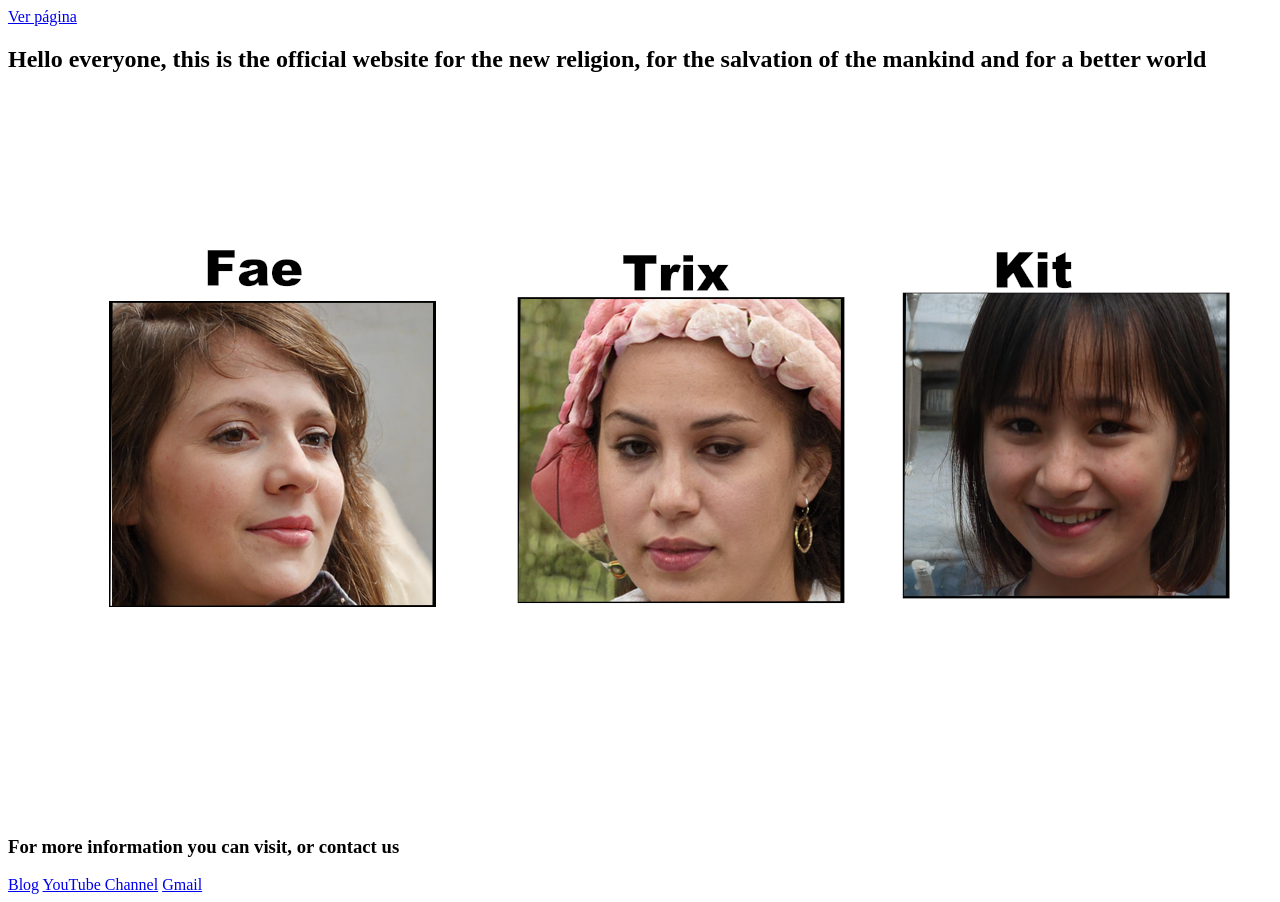
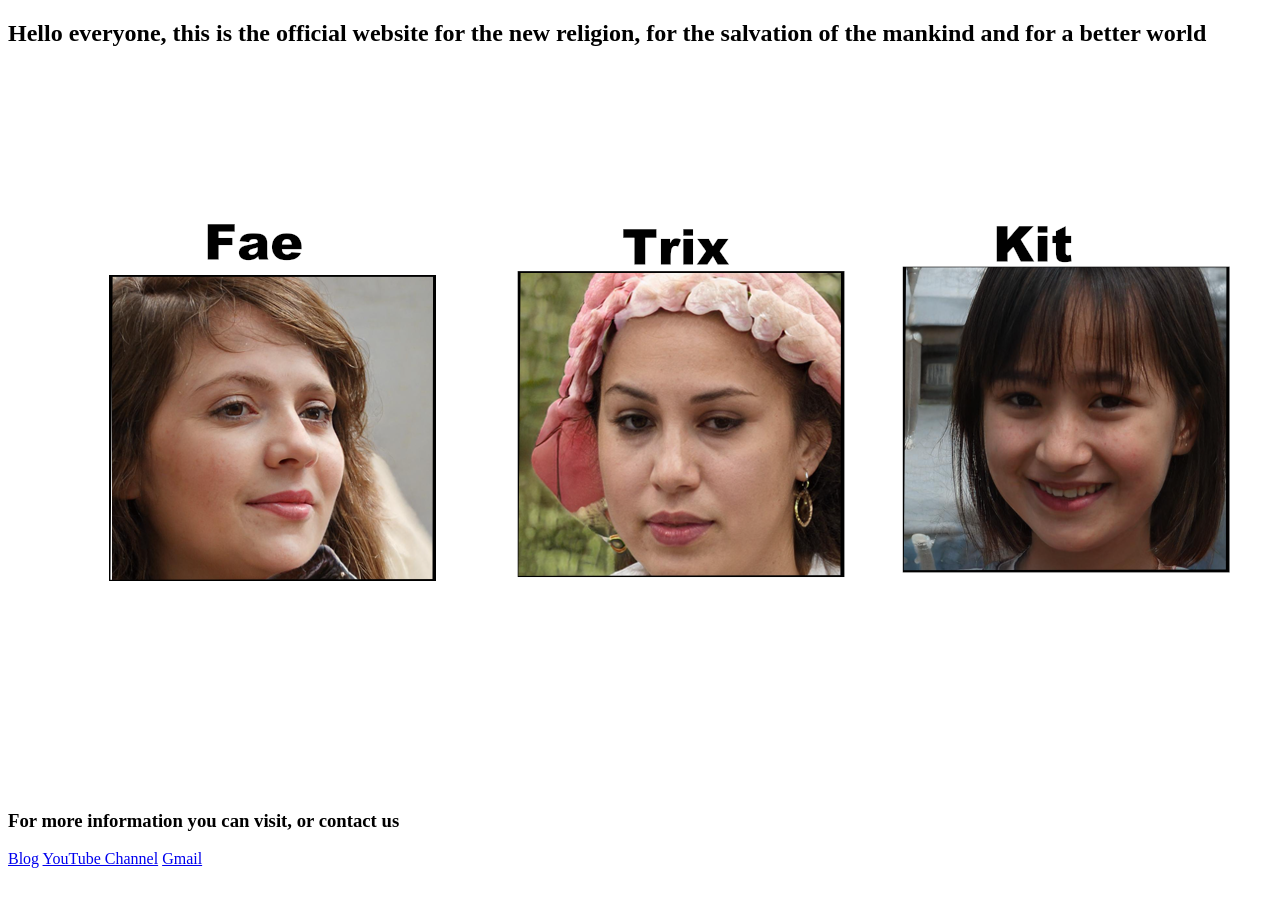
Before and after one commit to NewWorldHope/1996, a plain HTML site: page index.html in a window 1280 px wide. After the commit the page ends 876 px from the top, so only its background shows below. Drawn offline with Linux system fonts and the light colour scheme.

Commit message:
Update index.html

```diff
--- a/index.html
+++ b/index.html
@@ -1,6 +1,5 @@
 <!DOCTYPE html>
 <html lang="en">
-    <a href="index.html">Ver página</a>
 <head>
     <meta charset="UTF-8">
     <meta http-equiv="X-UA-Compatible" content="IE-edge">
```
